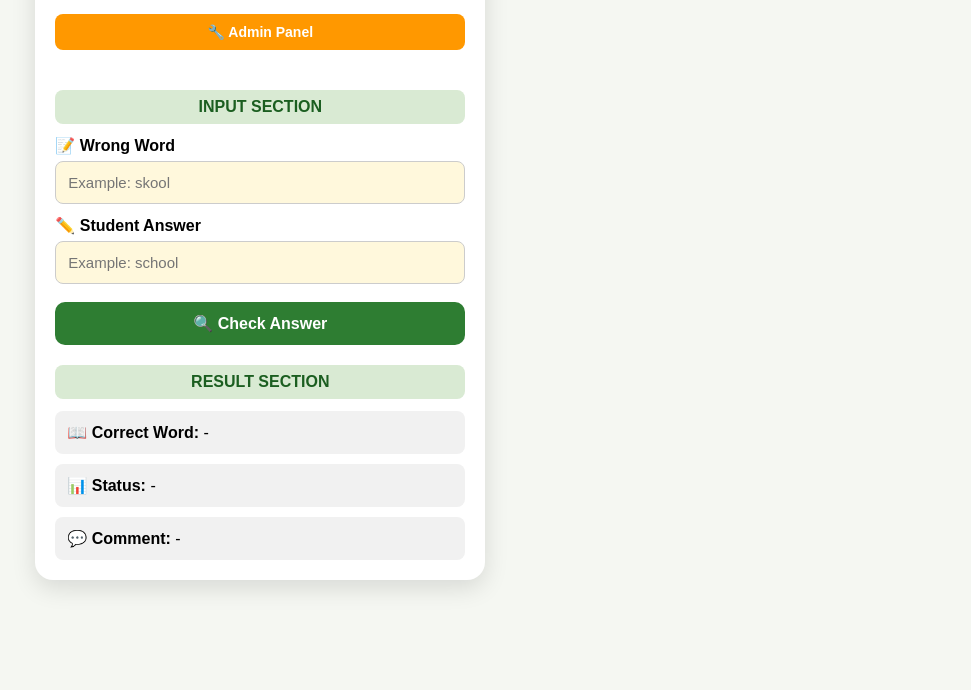
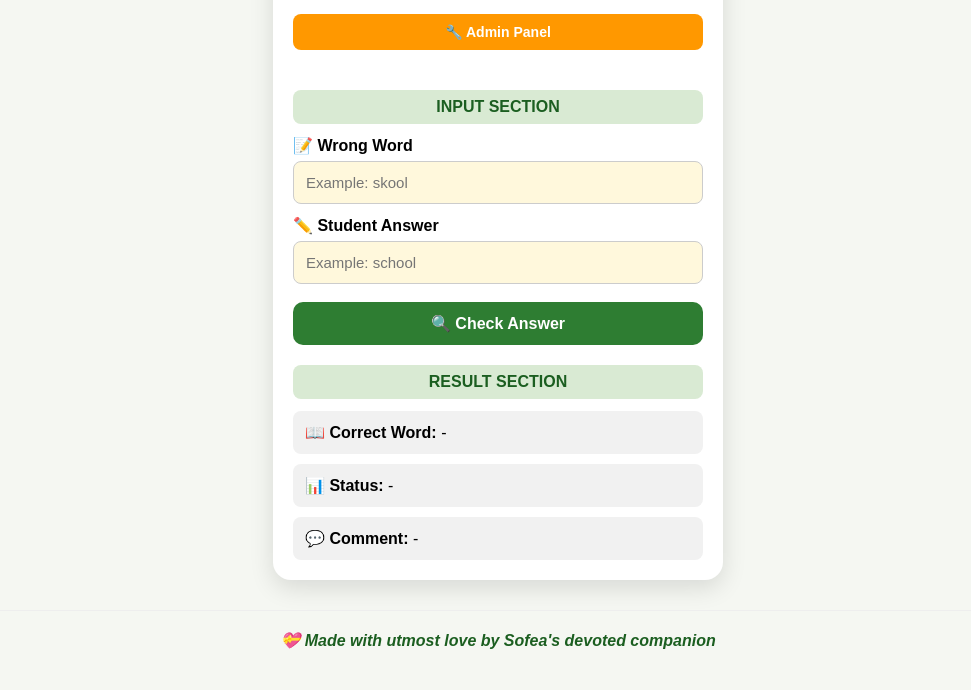
Before and after one commit to haiqalramzee/spelltracesofea, a website: page index.html in a window 1280 px wide. Shown: the part 113-803 px from the top of the page, without its empty margins (142-1113 px from the left). Drawn offline with Linux system fonts and the light colour scheme; no server answers.

Commit message:
Fix footer positioning - move to bottom full-width instead of side by side

```diff
--- a/admin-style.css
+++ b/admin-style.css
@@ -354,12 +354,14 @@ tbody tr:last-child td {
 
 /* Footer Styles */
 .app-footer {
+  width: 100%;
   text-align: center;
   padding: 20px;
   color: #999;
   font-size: clamp(12px, 2vw, 14px);
   border-top: 1px solid #eee;
-  background: #f9f9f9;
+  background: #f5f7f2;
+  margin-top: 30px;
 }
 
 .app-footer p {
--- a/style.css
+++ b/style.css
@@ -8,8 +8,9 @@ body {
   font-family: Arial, sans-serif;
   background: #f5f7f2;
   display: flex;
-  justify-content: center;
-  align-items: flex-start;
+  flex-direction: column;
+  justify-content: flex-start;
+  align-items: center;
   min-height: 100vh;
   padding: 20px;
 }
@@ -58,12 +59,14 @@ p {
 
 /* Footer Styles */
 .app-footer {
+  width: 100%;
   text-align: center;
   padding: 20px;
   color: #999;
   font-size: clamp(12px, 2vw, 14px);
   margin-top: 30px;
   border-top: 1px solid #eee;
+  background: #f5f7f2;
 }
 
 .app-footer p {
```
